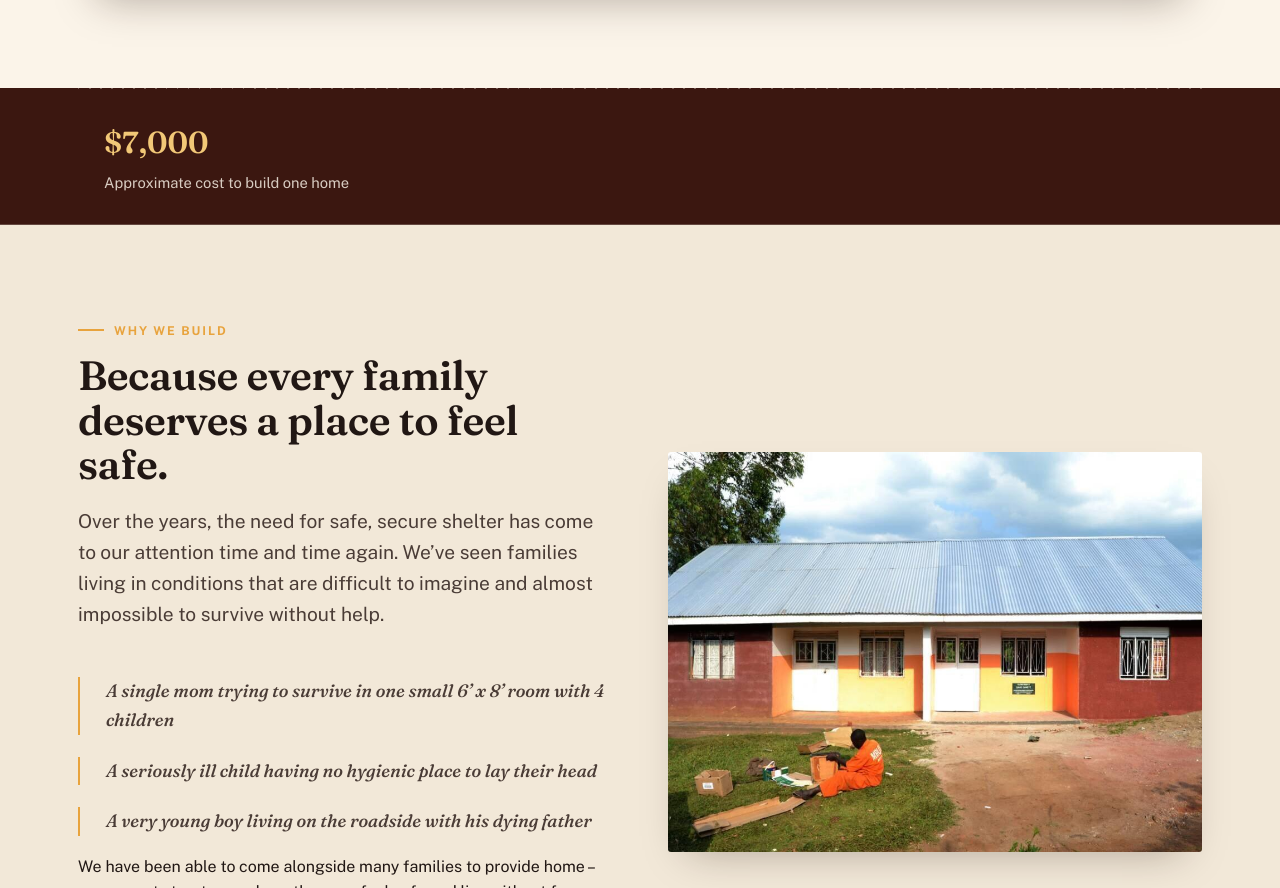
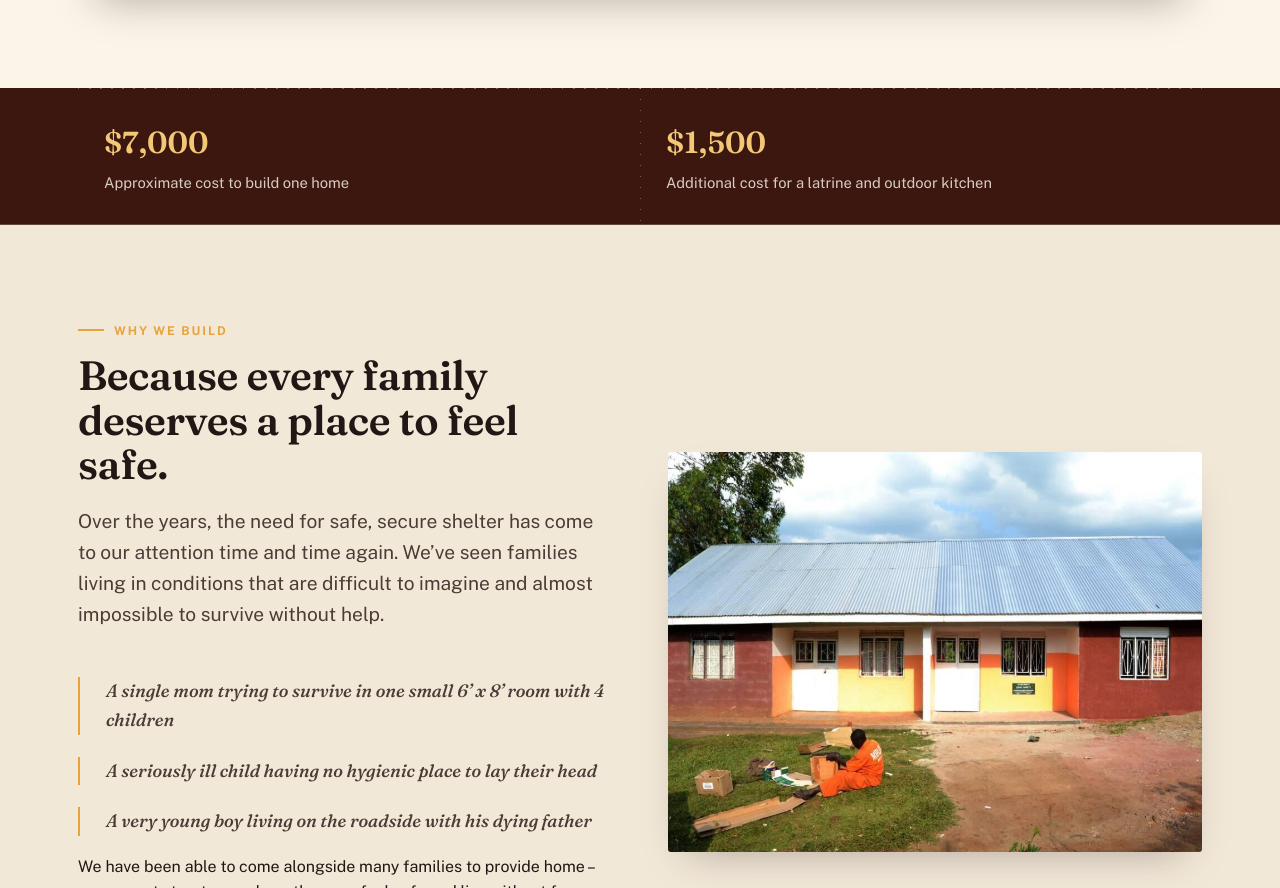
Before and after one commit to deanisaac06/Harmony-Life, a plain HTML site: page homes.html in a window 1280 px wide. Shown: the part 1087-1975 px from the top of the page. Drawn offline with nearby package versions, Linux system fonts and the light colour scheme.

Commit message:
Homes: add $1,500 latrine and outdoor kitchen cost to banner

```diff
--- a/homes.html
+++ b/homes.html
@@ -60,7 +60,7 @@
     <img src="images/homes-before-after.jpg" alt="Before and after: a family's original home beside their new Harmony Life home" style="border-radius:var(--radius);box-shadow:var(--shadow);width:100%;">
   </div>
 </section>
-<div class="ledger"><div class="wrap"><div class="ledger-row reveal-stagger"><div class="ledger-item"><div class="ledger-amount">$<span class="count" data-target="7000">0</span></div><div class="ledger-desc">Approximate cost to build one home</div></div></div></div></div>
+<div class="ledger"><div class="wrap"><div class="ledger-row reveal-stagger"><div class="ledger-item"><div class="ledger-amount">$<span class="count" data-target="7000">0</span></div><div class="ledger-desc">Approximate cost to build one home</div></div><div class="ledger-item"><div class="ledger-amount">$<span class="count" data-target="1500">0</span></div><div class="ledger-desc">Additional cost for a latrine and outdoor kitchen</div></div></div></div></div>
 <section class="bg-dim">
   <div class="wrap">
     <div class="split reverse">
```
